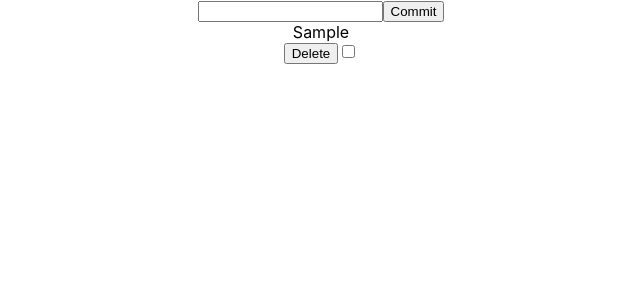
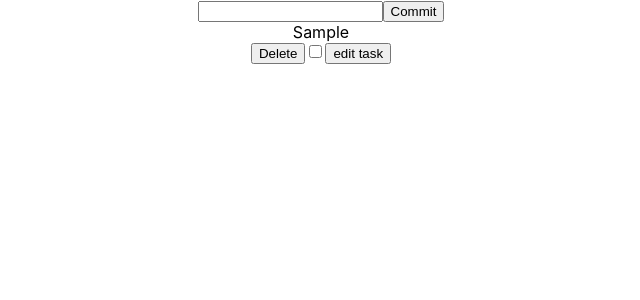
Before and after one commit to Ewilliam908/eds_notes_4.0_frontend, a React (Create React App) app: page / in a window 1280 px wide. Both pictures are taken after typing "Sample" into the empty fields and a click on the button "Commit". Shown: the top 300 px of the page, without its empty margins (319-959 px from the left). Built offline with nearby package versions, Linux system fonts and the light colour scheme.

Commit message:
more functionality work

```diff
--- a/src/App.js
+++ b/src/App.js
@@ -4,6 +4,8 @@ import './App.css';
 function App() {
     const [tasks, setTasks] = React.useState([])
     const [task, setTask] = React.useState("")
+    const [taskEditing, setTaskEditing] = React.useState(null)
+    const [editingText, setEditingText] = React.useState("")
 
     function handleSubmit (e) {
         e.preventDefault()
@@ -49,6 +51,7 @@ function App() {
                     type="checkbox"
                     onChange={() => toggleComplete(task.id)}
                     checked={task.completed} />
+                <button type="submit">edit task</button>
              </div>)}
         </div>
     );
```
